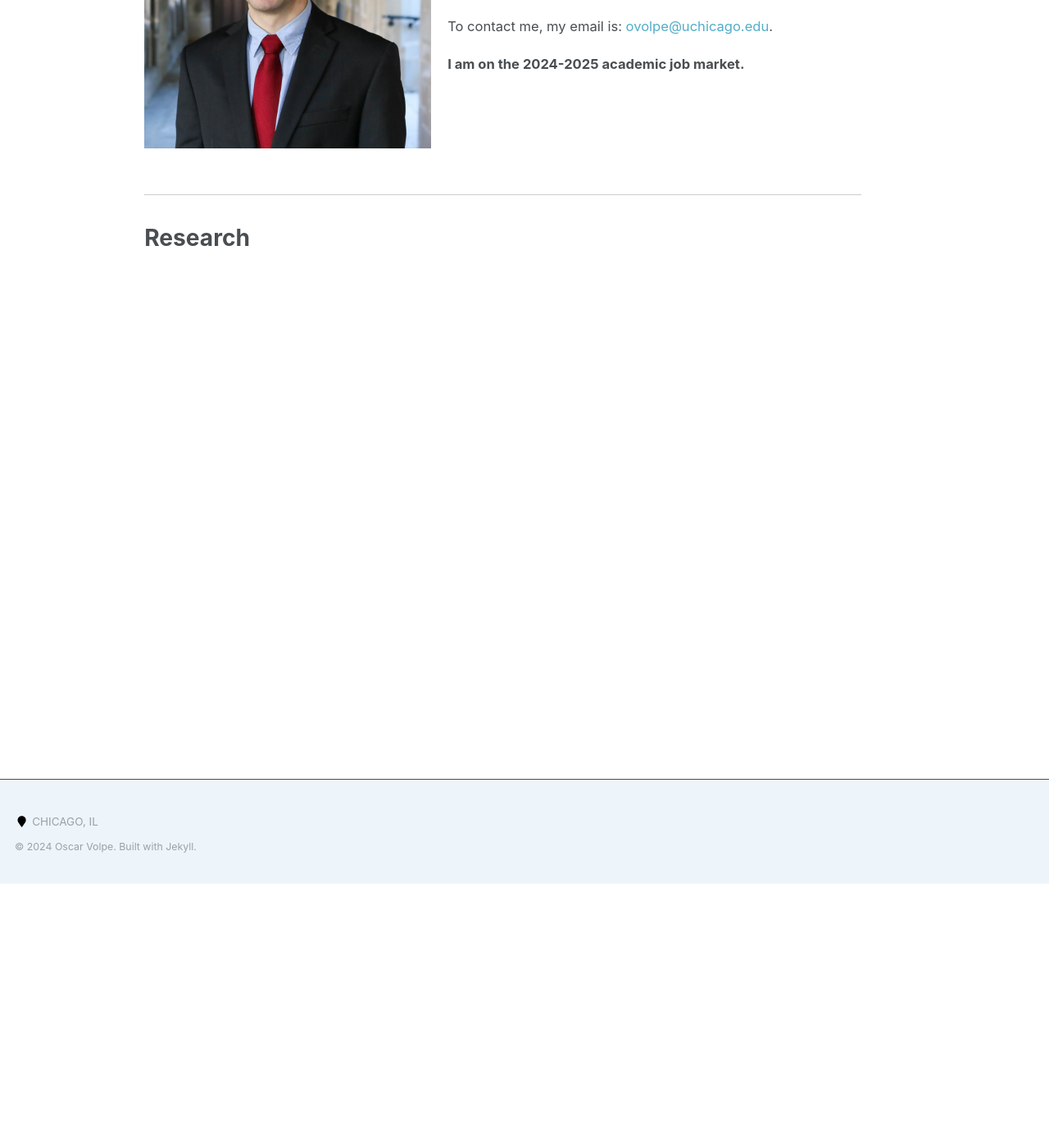
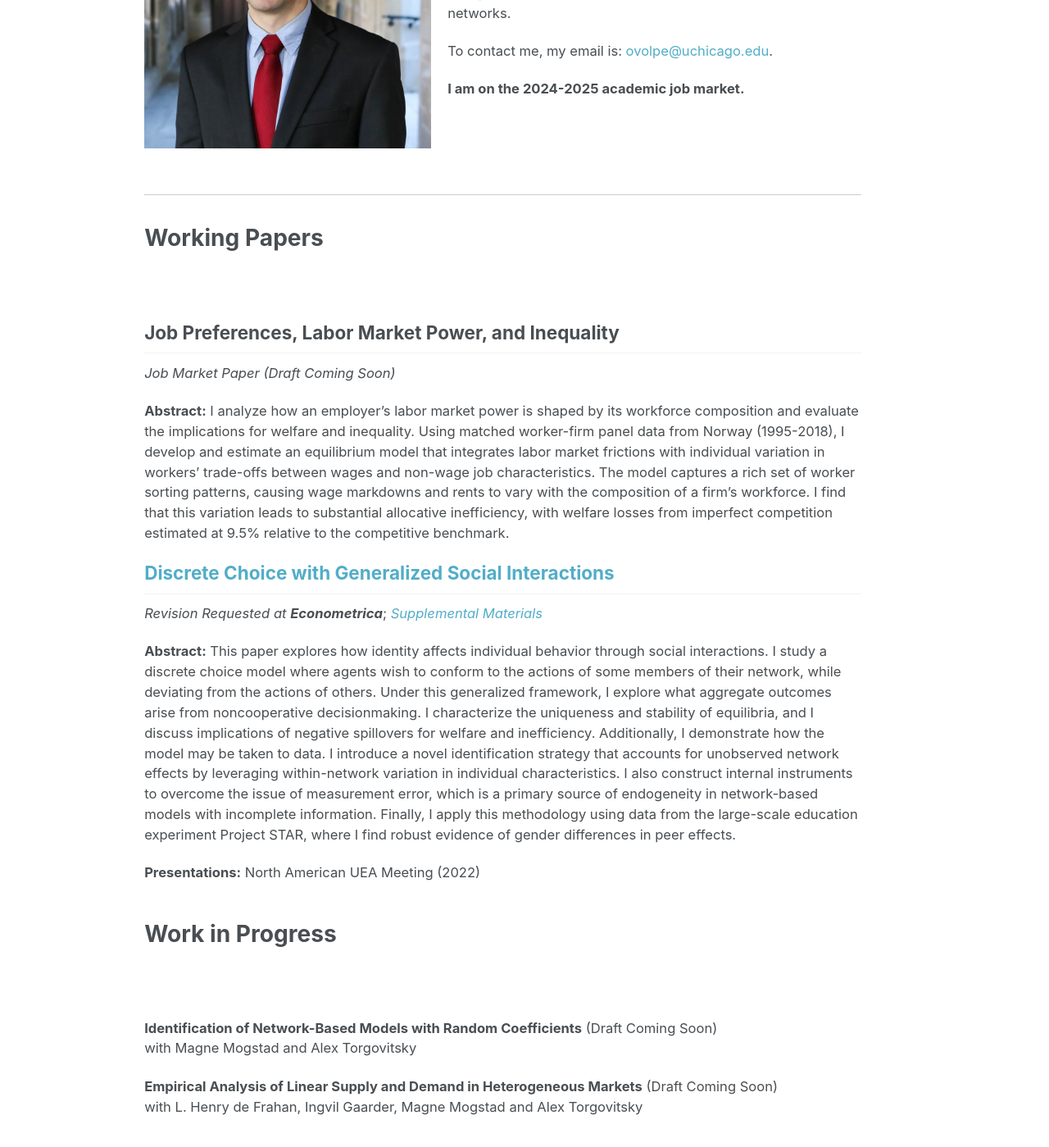
Before and after one commit to ovolpe/ovolpe.github.io, a Jekyll site: the page built from _pages/about.md, in a window 1280 px wide and 1400 px high, scrolled down 321 px. Shown: the whole window at 82% size. Built offline with Jekyll 4.4.1, drawn with Linux system fonts in a browser that asks for light colours.

Commit message:
Update about.md

```diff
--- a/_pages/about.md
+++ b/_pages/about.md
@@ -9,8 +9,7 @@ redirect_from:
 ---
 
 # Oscar Volpe<img class="img-responsive" style="float: left; margin: 0px 20px 20px 0px;" src="/files/headshot.jpg" width="350">
-
-<p style="margin-top: -30px;">I am a PhD candidate in Economics at the University of Chicago. My research interests are in public and labor. My work explores how policies interact with labor markets and other economic networks.</p>
+I am a PhD candidate in Economics at the University of Chicago. My research interests are in public and labor. My work explores how policies interact with labor markets and other economic networks.
 
 To contact me, my email is: <a href="mailto:ovolpe@uchicago.edu">ovolpe@uchicago.edu</a>.
 
@@ -20,4 +19,28 @@ To contact me, my email is: <a href="mailto:ovolpe@uchicago.edu">ovolpe@uchicago
 
 <hr style="margin: 2em 0; border: none; border-top: 1px solid #ccc;">
 
-# Research
+# Working Papers
+
+## **Job Preferences, Labor Market Power, and Inequality**
+_Job Market Paper (Draft Coming Soon)_ <br>
+
+**Abstract:** I analyze how an employer's labor market power is shaped by its workforce composition and evaluate the implications for welfare and inequality. Using matched worker-firm panel data from Norway (1995-2018), I develop and estimate an equilibrium model that integrates labor market frictions with individual variation in workers' trade-offs between wages and non-wage job characteristics. The model captures a rich set of worker sorting patterns, causing wage markdowns and rents to vary with the composition of a firm's workforce. I find that this variation leads to substantial allocative inefficiency, with welfare losses from imperfect competition estimated at 9.5% relative to the competitive benchmark.
+
+
+## [**Discrete Choice with Generalized Social Interactions**](/files/dcwgsi_paper.pdf)
+_Revision Requested at **Econometrica**_; [*Supplemental Materials*](/files/dcwgsi_supplement.pdf)<br>
+
+**Abstract:** This paper explores how identity affects individual behavior through social interactions. I study a discrete choice model where agents wish to conform to the actions of some members of their network, while deviating from the actions of others. Under this generalized framework, I explore what aggregate outcomes arise from noncooperative decisionmaking. I characterize the uniqueness and stability of equilibria, and I discuss implications of negative spillovers for welfare and inefficiency. Additionally, I demonstrate how the model may be taken to data. I introduce a novel identification strategy that accounts for unobserved network effects by leveraging within-network variation in individual characteristics. I also construct internal instruments to overcome the issue of measurement error, which is a primary source of endogeneity in network-based models with incomplete information. Finally, I apply this methodology using data from the large-scale education experiment Project STAR, where I find robust evidence of gender differences in peer effects.
+
+**Presentations:** North American UEA Meeting (2022)
+<br><br>
+
+Work in Progress
+======
+
+**Identification of Network-Based Models with Random Coefficients** (Draft Coming Soon) <br>
+with Magne Mogstad and Alex Torgovitsky
+<br>
+
+**Empirical Analysis of Linear Supply and Demand in Heterogeneous Markets** (Draft Coming Soon) <br>
+with L. Henry de Frahan, Ingvil Gaarder, Magne Mogstad and Alex Torgovitsky
```
